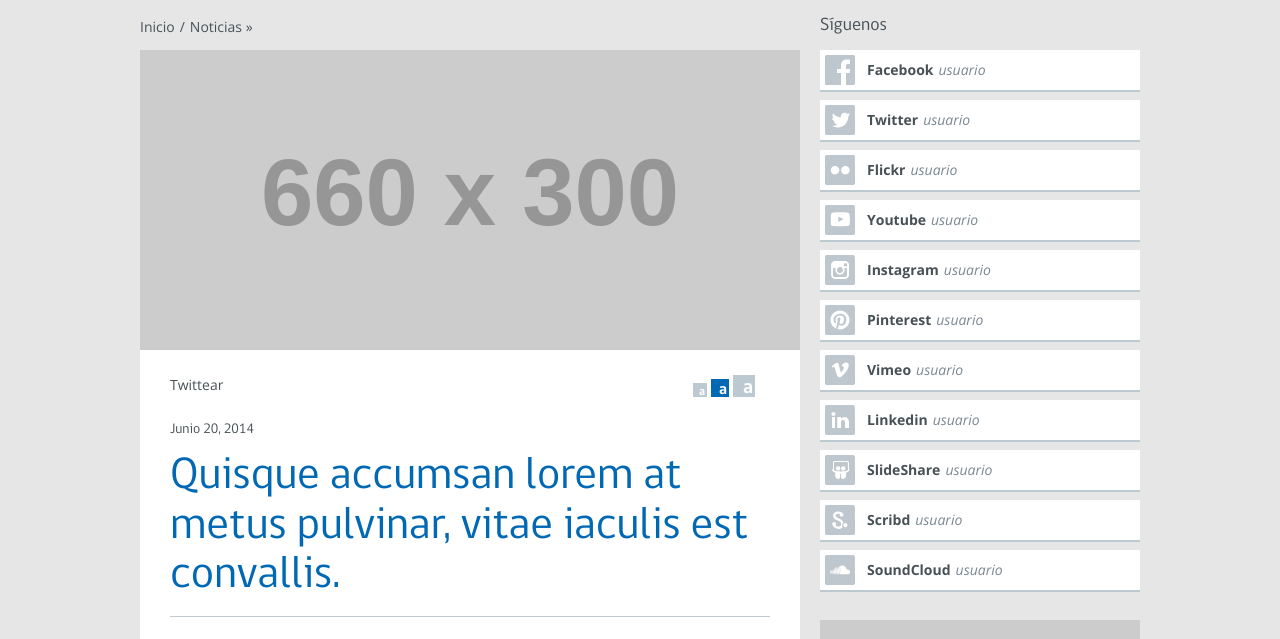
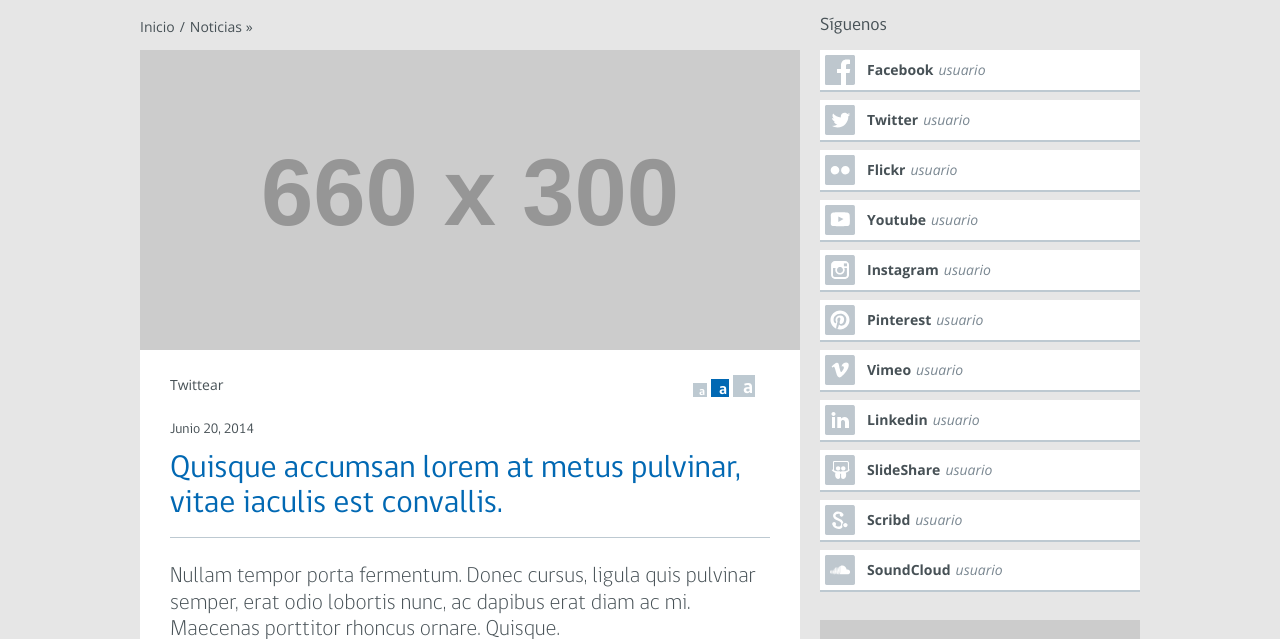
Before and after one commit to ffullenk/gobcl-template, a plain HTML site: page single.html in a window 1280 px wide. Shown: the part 253-892 px from the top of the page. Drawn offline with nearby package versions, Linux system fonts and the light colour scheme; placeholder pictures from the web are drawn by us.

Commit message:
Ajustes diseño
h2 > h3
cambio de font-size h4

```diff
--- a/css/main.less
+++ b/css/main.less
@@ -119,7 +119,7 @@ h3 {
 	font-weight:500;
 }
 h4 {
-	font-size:floor((@font-size-default*1.75)); //24px
+	font-size:floor((@font-size-default*1.58)); //22px
 	line-height:1.2em;
 	font-weight:500;
 }
@@ -1139,7 +1139,7 @@ footer {
 						display:block;
 						margin:0 0 15px;
 					}
-					h2 {
+					h3 {
 						color:@gob-azul;
 						padding:0 0 15px;
 						margin:0 0 25px;
@@ -1277,7 +1277,7 @@ footer {
 						float:left;
 						padding:25px 20px 20px;
 						border-bottom:2px solid @gris-claro;
-						h2.title {
+						h3.title {
 							color:@gob-azul;
 							margin:0 0 5px;
 							padding:0;
--- a/single.html
+++ b/single.html
@@ -147,7 +147,7 @@
 
 					<div class="texto">
 						<span class="meta">Junio 20, 2014</span>
-						<h2 class="title">Quisque accumsan lorem at metus pulvinar, vitae iaculis est convallis.</h2>
+						<h3 class="title">Quisque accumsan lorem at metus pulvinar, vitae iaculis est convallis.</h3>
 
 						<div class="contenido">
 							<h4>Nullam tempor porta fermentum. Donec cursus, ligula quis pulvinar semper, erat odio lobortis nunc, ac dapibus erat diam ac mi. Maecenas porttitor rhoncus ornare. Quisque.</h4>
```
Also changed, not shown: page.html (+1 -1 lines), css/main.css, 1 other file.
